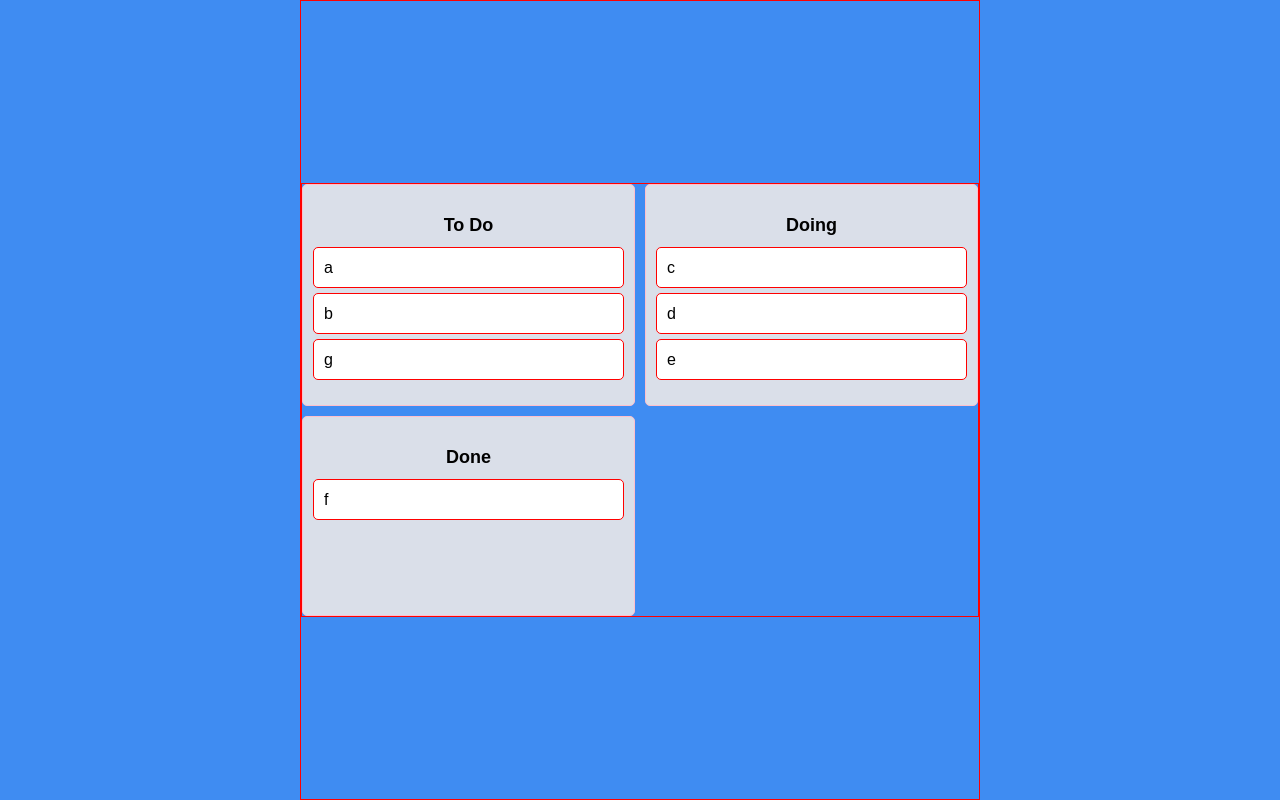
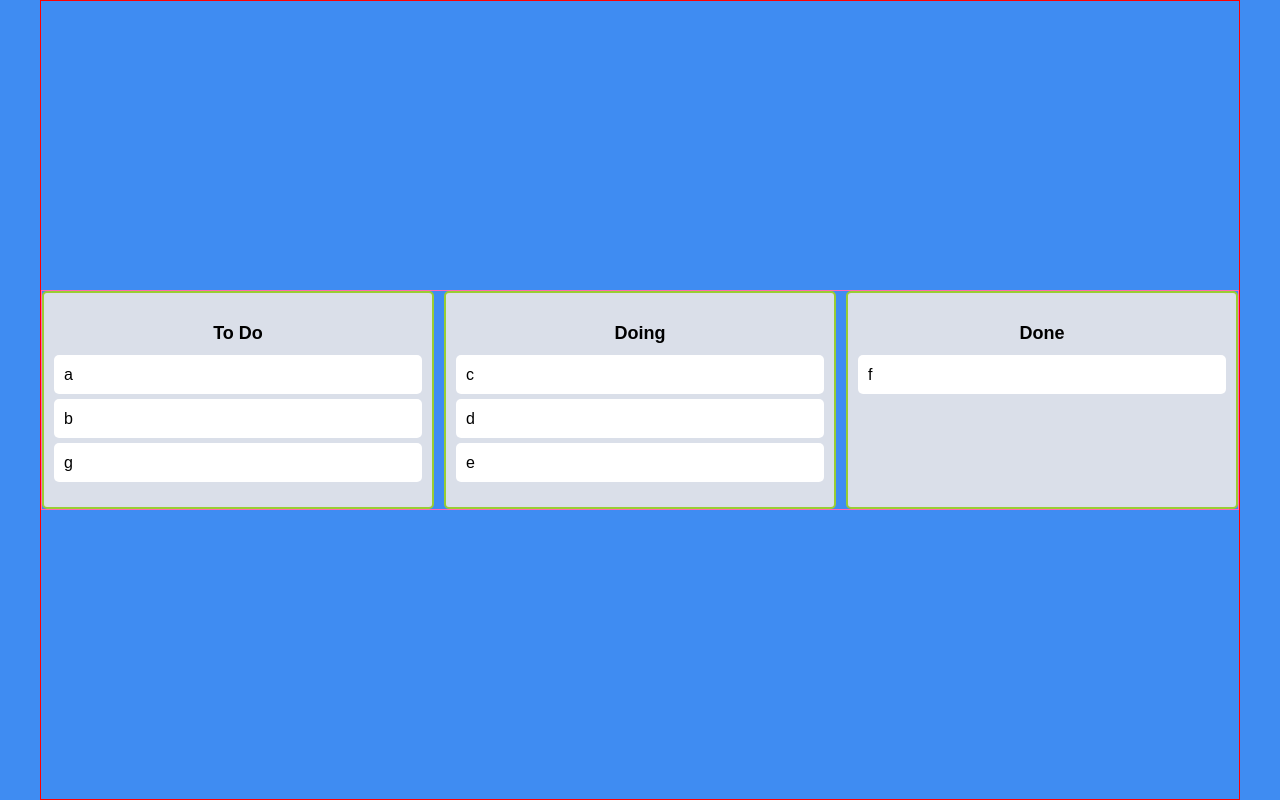
Before and after one commit to mangosteen977/react-master, a React (Create React App) app in the folder kanban-board/: page / in a window 1280 px wide. Built offline with nearby package versions, Linux system fonts and the light colour scheme.

Commit message:
[kanban-board] snapshot으로 드래그/드롭 상태 변화에 따라 bgColor수정 (DroppableStateSnapshot, DraggableStateSnapshot)

```diff
--- a/kanban-board/src/App.tsx
+++ b/kanban-board/src/App.tsx
@@ -7,7 +7,7 @@ import Board from "./components/Board";
 const Wraper = styled.div`
   border: 1px solid red;
   display: flex;
-  max-width: 680px;
+  max-width: 1200px;
   width: 100%;
   height: 100vh;
   margin: 0 auto;
@@ -15,11 +15,11 @@ const Wraper = styled.div`
   align-items: center;
 `;
 const Boards = styled.div`
-  border: 1px solid red;
+  border: 1px solid hotpink;
   display: grid;
   width: 100%;
   gap: 10px;
-  grid-template-columns: repeat(2, 1fr);
+  grid-template-columns: repeat(3, 1fr);
 `;
 
 function App() {
--- a/kanban-board/src/components/Board.tsx
+++ b/kanban-board/src/components/Board.tsx
@@ -2,13 +2,20 @@ import { Droppable } from "react-beautiful-dnd";
 import styled from "styled-components";
 import DragabbleCard from "./DragabbleCard";
 
-const BoardWrapper = styled.div`
-  border: 1px solid pink;
+const BoardWrapper = styled.div<IBoardWrapperProps>`
+  border: 2px solid yellowgreen;
   min-height: 200px;
   padding: 20px 10px;
   padding-top: 30px;
   border-radius: 5px;
-  background-color: ${(props) => props.theme.boardColor};
+  // isDraggingOver : 드래거블이 드롭어블 위에 오버될 경우 bg변경
+  background-color: ${(props) =>
+    props.isDraggingOver
+      ? "#abd5fe"
+      : props.draggingFromThisWith
+      ? "#b2bec3"
+      : props.theme.boardColor};
+  transition: background-color 0.3s ease-in-out;
 `;
 const Title = styled.h1`
   font-size: 18px;
@@ -21,12 +28,31 @@ interface IBoardProps {
   toDos: string[];
   boardId: string;
 }
+interface IBoardWrapperProps {
+  isDraggingOver: boolean;
+  draggingFromThisWith: boolean;
+}
 function Board({ toDos, boardId }: IBoardProps) {
   return (
     <Droppable droppableId={boardId}>
       {/* Droppable : droppableId, children(function형태로/ReactElement(X)) required */}
-      {(magic) => (
-        <BoardWrapper ref={magic.innerRef} {...magic.droppableProps}>
+      {(magic, snapshot) => (
+        /* DroppableStateSnapshot : 드롭어블의 상태 변화
+          export interface DroppableStateSnapshot {
+              isDraggingOver: boolean;
+              // 드래거블이 드롭어블 위에 오버될 경우 T/F
+              draggingOverWith: DraggableId | null | undefined;
+              draggingFromThisWith: DraggableId | null | undefined;
+              // 드래거블이 떠난 드롭어블
+              isUsingPlaceholder: boolean;
+          }
+        */
+        <BoardWrapper
+          isDraggingOver={snapshot.isDraggingOver}
+          draggingFromThisWith={Boolean(snapshot.draggingFromThisWith)}
+          ref={magic.innerRef}
+          {...magic.droppableProps}
+        >
           <Title>{boardId}</Title>
           {toDos.map((toDo, i) => (
             <DragabbleCard key={toDo} index={i} toDo={toDo} />
--- a/kanban-board/src/components/DragabbleCard.tsx
+++ b/kanban-board/src/components/DragabbleCard.tsx
@@ -2,24 +2,43 @@ import React from "react";
 import { Draggable } from "react-beautiful-dnd";
 import styled from "styled-components";
 
-const Card = styled.div`
-  border: 1px solid red;
+const Card = styled.div<{ isDraggin: boolean }>`
   border-radius: 5px;
   padding: 10px;
   margin-bottom: 5px;
-  background-color: ${(props) => props.theme.cardColor};
+  // isDraggin인 경우 shadow
+  box-shadow: ${(props) =>
+    props.isDraggin ? "0px 2px 5px rgba(0,0,0,0.6)" : "none"};
+  background-color: ${(props) =>
+    props.isDraggin ? "#74b9ff" : props.theme.cardColor};
 `;
 interface IDragabbleCardProps {
   toDo: string;
   index: number;
 }
 function DragabbleCard({ toDo, index }: IDragabbleCardProps) {
-  console.log(toDo, "render");
+  // console.log(toDo, "render");
   return (
     <Draggable draggableId={toDo} index={index} key={toDo}>
       {/* Draggable : draggableId, index(number), children(function형태로/ReactElement(X)) required */}
-      {(magic) => (
+      {(magic, snapshot) => (
+        /* DraggableStateSnapshot : 드래거블의 드래그 상태 변화
+          export interface DraggableStateSnapshot {
+              isDragging: boolean; // 드래거블을 드래그 중인 상태 T/F
+              isDropAnimating: boolean;
+              isClone: boolean;
+              dropAnimation: DropAnimation | null | undefined;
+              draggingOver: DroppableId | null | undefined;
+              // the id of a draggable that you are combining with
+              combineWith: DraggableId | null | undefined;
+              // a combine target is being dragged over by
+              combineTargetFor: DraggableId | null | undefined;
+              // What type of movement is being done: 'FLUID' or 'SNAP'
+              mode: MovementMode | null | undefined;
+          }
+        */
         <Card
+          isDraggin={snapshot.isDragging}
           ref={magic.innerRef}
           {...magic.draggableProps}
           {...magic.dragHandleProps} //drag가 가능 할 부분 설정, drag 손잡이.
```
